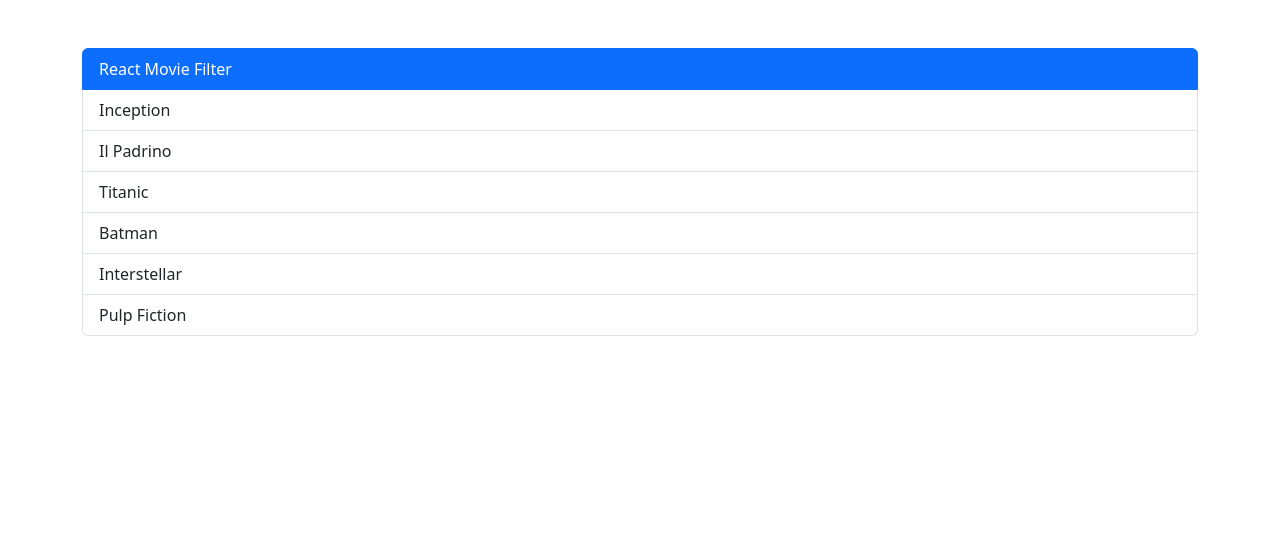
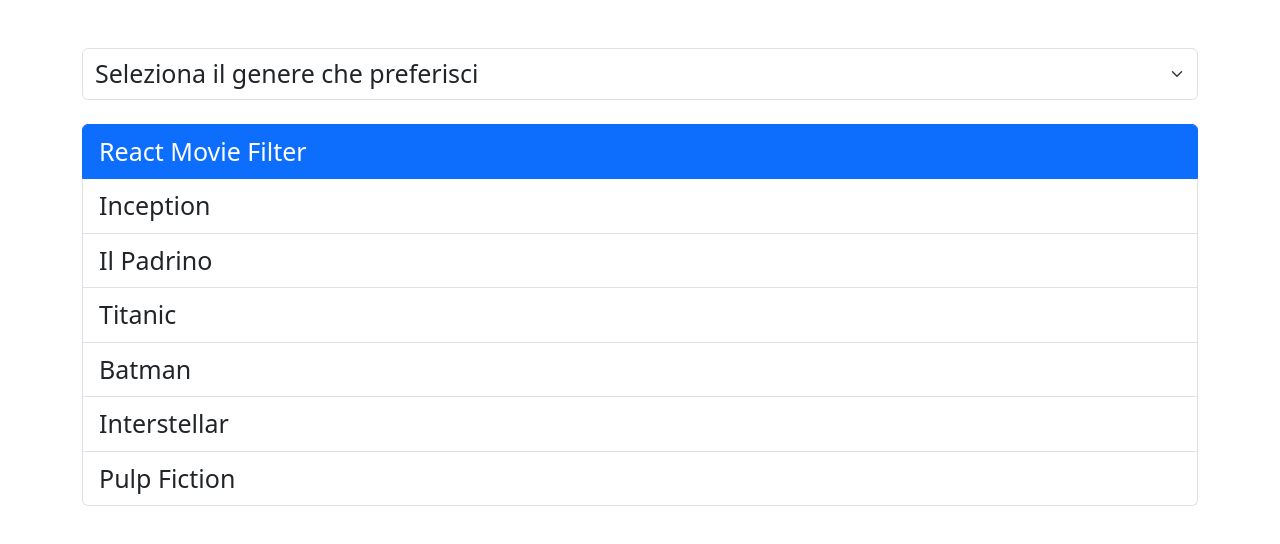
Before and after one commit to GaetanoNicotra/react-movie-filter, a React (Vite) app: page / in a window 1280 px wide. Shown: the top 544 px of the page. Built offline with nearby package versions, Linux system fonts and the light colour scheme.

Commit message:
[FEAT] aggiunta la select per il filtraggio dei film tramite genere

```diff
--- a/src/App.jsx
+++ b/src/App.jsx
@@ -13,12 +13,18 @@ function App() {
   return (
     <>
       <div className="container mt-5">
-        <ul class="list-group">
-          <li class="list-group-item active" aria-current="true">React Movie Filter</li>
+        <select className="form-select mb-4 f-size" aria-label="Default select example">
+          <option selected>Seleziona il genere che preferisci</option>
           {moviesArray.map(movie => (
-            <li class="list-group-item" key={movie.genre}>{movie.title}</li>
+            <option value="1">{movie.genre}</option>
           ))}
 
+        </select>
+        <ul className="list-group">
+          <li className="list-group-item active" aria-current="true">React Movie Filter</li>
+          {moviesArray.map(movie => (
+            <li className="list-group-item" key={movie.genre}>{movie.title}</li>
+          ))}
         </ul>
       </div>
     </>
--- a/src/index.css
+++ b/src/index.css
@@ -0,0 +1,7 @@
+ul li {
+    font-size: 25px;
+}
+
+.f-size {
+    font-size: 25px;
+}
```
